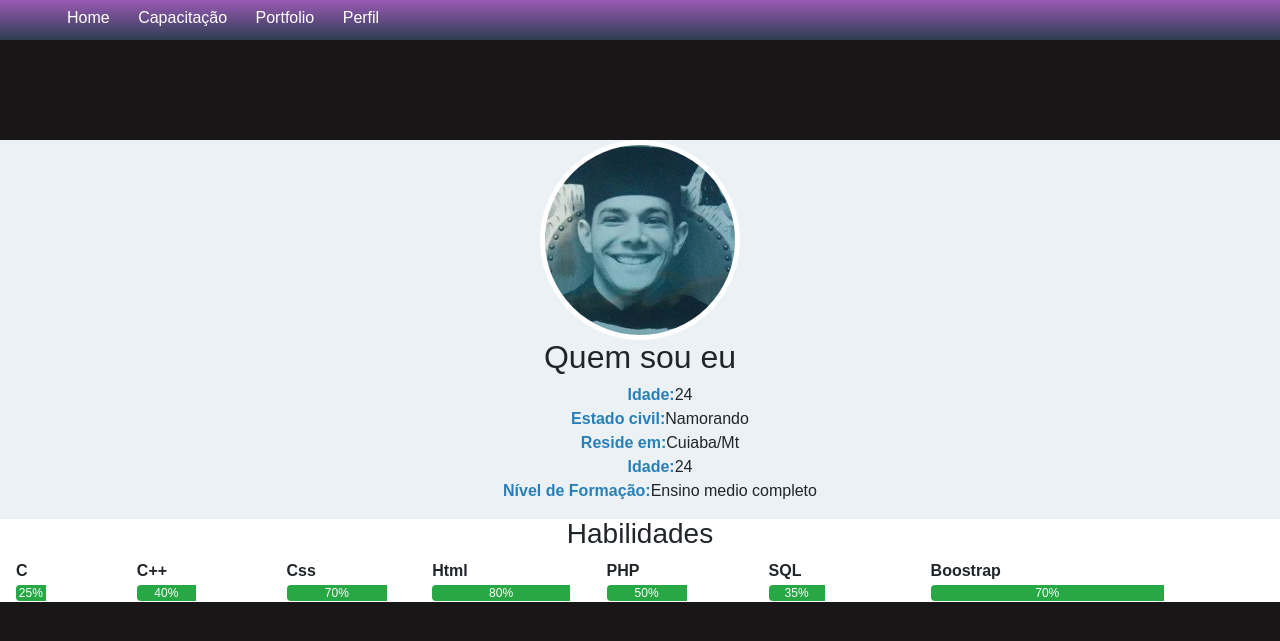
After one commit to Jamba64Byts/portfolio, a PHP site: page /about.html in a window 1280 px wide. The commit adds this page. Shown: the top 641 px of the page. Run offline with PHP 8.4, Linux system fonts and the light colour scheme; some libraries are stand-ins or nearby versions.

Commit message:
UpdatesFixes

```diff
--- a/ExtPage/forum.html
+++ b/ExtPage/forum.html
@@ -39,7 +39,7 @@
                     <li><a role="button" href="#" class="btn btn-nav btn-outline-dark"><i
                             class="material-icons">menu</i></a></li>
                     <li class="btn-class-1"><a role="button" href="#" class="btn btn-nav btn-outline-dark">Portfolio</a></li>
-                    <li class="btn-class-2"><a role="button" href="#" class="btn btn-nav btn-outline-dark">Sobre</a></li>
+                    <li class="btn-class-2"><a role="button" href="../about.html" class="btn btn-nav btn-outline-dark">Sobre</a></li>
                     <li class="btn-class-3"><a role="button" href="#" class="btn btn-nav btn-outline-dark">Home</a></li>
                     <li class="btn-class-4"><a role="button" href="#" class="btn btn-nav btn-outline-dark">Capacitação</a></li>
                 </ul>
--- a/ExtPage/game01.html
+++ b/ExtPage/game01.html
@@ -39,7 +39,7 @@
                     <li><a role="button" href="#" class="btn btn-nav btn-outline-dark"><i
                             class="material-icons">menu</i></a></li>
                     <li class="btn-class-1"><a role="button" href="#" class="btn btn-nav btn-outline-dark">Portfolio</a></li>
-                    <li class="btn-class-2"><a role="button" href="#" class="btn btn-nav btn-outline-dark">Sobre</a></li>
+                    <li class="btn-class-2"><a role="button" href="../about.html" class="btn btn-nav btn-outline-dark">Sobre</a></li>
                     <li class="btn-class-3"><a role="button" href="#" class="btn btn-nav btn-outline-dark">Home</a></li>
                     <li class="btn-class-4"><a role="button" href="#" class="btn btn-nav btn-outline-dark">Capacitação</a></li>
                 </ul>
--- a/ExtPage/game02.html
+++ b/ExtPage/game02.html
@@ -39,7 +39,7 @@
                     <li><a role="button" href="#" class="btn btn-nav btn-outline-dark"><i
                             class="material-icons">menu</i></a></li>
                     <li class="btn-class-1"><a role="button" href="#" class="btn btn-nav btn-outline-dark">Portfolio</a></li>
-                    <li class="btn-class-2"><a role="button" href="#" class="btn btn-nav btn-outline-dark">Sobre</a></li>
+                    <li class="btn-class-2"><a role="button" href="../about.html" class="btn btn-nav btn-outline-dark">Sobre</a></li>
                     <li class="btn-class-3"><a role="button" href="#" class="btn btn-nav btn-outline-dark">Home</a></li>
                     <li class="btn-class-4"><a role="button" href="#" class="btn btn-nav btn-outline-dark">Capacitação</a></li>
                 </ul>
--- /dev/null
+++ b/about.html
@@ -0,0 +1,168 @@
+<!DOCTYPE html>
+<html lang="pt-br">
+<head>
+    <!-- Required meta tags -->
+    <meta charset="utf-8">
+    <meta name="viewport" content="width=device-width, initial-scale=1, shrink-to-fit=no">
+    <link href="https://fonts.googleapis.com/icon?family=Material+Icons"
+          rel="stylesheet">
+
+
+    <script src="https://code.jquery.com/jquery-3.2.1.slim.min.js"
+            integrity="sha384-KJ3o2DKtIkvYIK3UENzmM7KCkRr/rE9/Qpg6aAZGJwFDMVNA/GpGFF93hXpG5KkN"
+            crossorigin="anonymous"></script>
+    <script src="https://unpkg.com/popper.js"></script> <!-- Busquei este por que o do bootstrap não funcionou -->
+
+    <!--<link rel="stylesheet" href="css/bootstrap.min.css">-->
+    <script type="text/javascript" src="js/bootstrap.min.js"></script>
+    <link rel="stylesheet" href="css/bootstrap.min.css">
+
+    <link rel="stylesheet" href="css/style.css">
+    <script type="text/javascript" src="js/global.js"></script>
+</head>
+<body style="background-color: rgb(24,22,22)">
+
+<div class="container-fluid">
+    <div class="row">
+        <div class="col-12" id="nav-top">
+
+            <nav>
+
+                <ul class="primary-list">
+                    <li><a role="button" href="#" class="btn btn-nav btn-outline-dark" id="btn-about">Home</a></li>
+                    <li><a role="button" href="index.html#title-cap"
+                           class="btn btn-nav btn-outline-dark">Capacitação</a></li>
+                    <li><a role="button" href="portfolio.html" class="btn btn-nav btn-outline-dark">Portfolio</a></li>
+                    <li><a role="button" href="#" class="btn btn-nav btn-outline-dark">Perfil</a></li>
+                </ul>
+
+                <ul class="second-list">
+                    <li><a role="button" href="#" class="btn btn-nav btn-outline-dark"><i
+                            class="material-icons">menu</i></a></li>
+                    <li class="btn-class-1"><a role="button" href="portfolio.html" class="btn btn-nav btn-outline-dark">Portfolio</a>
+                    </li>
+                    <li class="btn-class-2"><a role="button" href="#" class="btn btn-nav btn-outline-dark">Perfil</a>
+                    </li>
+                    <li class="btn-class-3"><a role="button" href="#" class="btn btn-nav btn-outline-dark">Home</a></li>
+                    <li class="btn-class-4"><a role="button" href="index.html#title-cap"
+                                               class="btn btn-nav btn-outline-dark">Capacitação</a></li>
+                </ul>
+
+            </nav>
+            <!--
+            <div class="down">
+                <ul class="tree-list">
+                    <li><a role="button" href="#" class="btn btn-tree btn-dark">Home</a></li>
+                    <li><a role="button" href="#" class="btn btn-tree btn-dark">Capacitação</a></li>
+
+                </ul>
+            </div>
+            -->
+        </div>
+    </div>
+
+
+    <div class="row" id="photo-profile">
+        <div class="col-12">
+            <img src="img/photo.jpg">
+            <h2>Quem sou eu</h2>
+            <ul>
+                <li><strong>Idade:</strong>24</li>
+                <li><strong>Estado civil:</strong>Namorando</li>
+                <li><strong>Reside em:</strong>Cuiaba/Mt</li>
+                <li><strong>Idade:</strong>24</li>
+                <li><strong>Nível de Formação:</strong>Ensino medio completo</li>
+            </ul>
+
+        </div>
+    </div>
+
+
+    <div class="row" id="skill">
+        <div class="col-12">
+            <h3 class="text-center">Habilidades</h3>
+            <table  width="100%">
+
+                <thead>
+                <tr>
+                    <th>C</th>
+                    <th>C++</th>
+                    <th>Css</th>
+                    <th>Html</th>
+                    <th>PHP</th>
+                    <th>SQL</th>
+                    <th>Boostrap</th>
+                </tr>
+                </thead>
+                <tbody>
+                <tr>
+                    <td>
+                        <div class="progress">
+                            <div class="progress-bar bg-success" role="progressbar" style="width: 25%"
+                                 aria-valuenow="25" aria-valuemin="0" aria-valuemax="100">25%
+                            </div>
+                        </div>
+                    </td>
+
+                    <td>
+                        <div class="progress">
+                            <div class="progress-bar bg-success" role="progressbar" style="width: 40%"
+                                 aria-valuenow="25" aria-valuemin="0" aria-valuemax="100">40%
+                            </div>
+                        </div>
+                    </td>
+
+                    <td>
+                        <div class="progress">
+                            <div class="progress-bar bg-success" role="progressbar" style="width: 70%"
+                                 aria-valuenow="25" aria-valuemin="0" aria-valuemax="100">70%
+                            </div>
+                        </div>
+                    </td>
+
+
+                    <td>
+                        <div class="progress">
+                            <div class="progress-bar bg-success" role="progressbar" style="width: 80%"
+                                 aria-valuenow="25" aria-valuemin="0" aria-valuemax="100">80%
+                            </div>
+                        </div>
+                    </td>
+
+
+                    <td>
+                        <div class="progress">
+                            <div class="progress-bar bg-success" role="progressbar" style="width: 50%"
+                                 aria-valuenow="25" aria-valuemin="0" aria-valuemax="100">50%
+                            </div>
+                        </div>
+                    </td>
+
+                    <td>
+                        <div class="progress">
+                            <div class="progress-bar bg-success" role="progressbar" style="width: 35%"
+                                 aria-valuenow="25" aria-valuemin="0" aria-valuemax="100">35%
+                            </div>
+                        </div>
+                    </td>
+
+
+                    <td>
+                        <div class="progress">
+                            <div class="progress-bar bg-success" role="progressbar" style="width: 70%"
+                                 aria-valuenow="25" aria-valuemin="0" aria-valuemax="100">70%
+                            </div>
+                        </div>
+                    </td>
+
+
+                </tr>
+                </tbody>
+            </table>
+        </div>
+    </div>
+
+
+</div>
+</body>
+</html>
--- a/css/style.css
+++ b/css/style.css
@@ -154,13 +154,12 @@ nav  .primary-list  li {
 #title-cap div{
     background-color: #27ae60;
     margin-top: 50px;
-    height: 100px;
+    height: 80px;
 }
 
 #title-cap div h2{
    color: white;
     margin-top: 25px;
-
 }
 
 #content-1 > div > div {
@@ -197,7 +196,7 @@ nav  .primary-list  li {
     height: 250px;
     margin-top:  62px;
     margin-left: -8px;
-    border: inset 5px #a661c7;
+    border: solid 5px rgba(174, 174, 174, 0.46);
     opacity: 1;
 }
 
@@ -210,12 +209,13 @@ nav  .primary-list  li {
     margin-top: 100px;
 }
 @media (min-width: 266px) and (max-width: 500px){
-    .certificate:hover{
-        width: 260px;
-        height: 200px;
+    .certificate{
+        width: 345px;
+        height: 250px;
         margin-top:  62px;
         margin-left: -8px;
-        border: inset 5px #a661c7;
+        border: solid 5px rgba(174, 174, 174, 0.46);
+        opacity: 1;
     }
 
     #content-1 > div > div {
@@ -263,3 +263,40 @@ nav  .second-list  .btn-class-4 {
      display: none;
     }
 }
+
+#photo-profile{
+    margin-top: 100px;
+}
+
+#photo-profile div{
+    text-align: center;
+    background: #ebf1f5;
+}
+
+#photo-profile div ul li{
+    list-style: none;
+
+}
+
+#photo-profile div ul li strong{
+    color: #2980b9;
+}
+
+#photo-profile div img{
+    width: 200px;
+    height: 200px;
+    border: solid 5px white;
+    border-radius: 50%;
+}
+
+#skill div {
+    background: white;
+
+}
+
+
+
+
+#skill div ul li {
+    list-style: none;
+}
--- a/index.html
+++ b/index.html
@@ -32,14 +32,14 @@
                     <li><a role="button" href="#" class="btn btn-nav btn-outline-dark" id="btn-about">Home</a></li>
                     <li><a role="button" href="index.html#title-cap" class="btn btn-nav btn-outline-dark">Capacitação</a></li>
                     <li><a role="button" href="portfolio.html" class="btn btn-nav btn-outline-dark">Portfolio</a></li>
-                    <li><a role="button" href="#" class="btn btn-nav btn-outline-dark">Sobre</a></li>
+                    <li><a role="button" href="about.html" class="btn btn-nav btn-outline-dark">Perfil</a></li>
                 </ul>
 
                 <ul class="second-list">
                     <li><a role="button" href="#" class="btn btn-nav btn-outline-dark"><i
                             class="material-icons">menu</i></a></li>
                     <li class="btn-class-1"><a role="button" href="portfolio.html" class="btn btn-nav btn-outline-dark">Portfolio</a></li>
-                    <li class="btn-class-2"><a role="button" href="#" class="btn btn-nav btn-outline-dark">Sobre</a></li>
+                    <li class="btn-class-2"><a role="button" href="about.html" class="btn btn-nav btn-outline-dark">Perfil</a></li>
                     <li class="btn-class-3"><a role="button" href="#" class="btn btn-nav btn-outline-dark">Home</a></li>
                     <li class="btn-class-4"><a role="button" href="index.html#title-cap" class="btn btn-nav btn-outline-dark">Capacitação</a></li>
                 </ul>
--- a/portfolio.html
+++ b/portfolio.html
@@ -34,7 +34,7 @@
                     <li><a role="button" href="index.html#content-1"
                            class="btn btn-nav btn-outline-dark">Capacitação</a></li>
                     <li><a role="button" href="#" class="btn btn-nav btn-outline-dark">Portfolio</a></li>
-                    <li><a role="button" href="#" class="btn btn-nav btn-outline-dark">Sobre</a></li>
+                    <li><a role="button" href="about.html" class="btn btn-nav btn-outline-dark">Perfil</a></li>
                 </ul>
 
                 <ul class="second-list">
@@ -42,7 +42,7 @@
                             class="material-icons">menu</i></a></li>
                     <li class="btn-class-1"><a role="button" href="portfolio.html" class="btn btn-nav btn-outline-dark">Portfolio</a>
                     </li>
-                    <li class="btn-class-2"><a role="button" href="#" class="btn btn-nav btn-outline-dark">Sobre</a>
+                    <li class="btn-class-2"><a role="button" href="about.html" class="btn btn-nav btn-outline-dark">Perfil</a>
                     </li>
                     <li class="btn-class-3"><a role="button" href="index.html" class="btn btn-nav btn-outline-dark">Home</a></li>
                     <li class="btn-class-4"><a role="button" href="index.html#title-cap"
```
